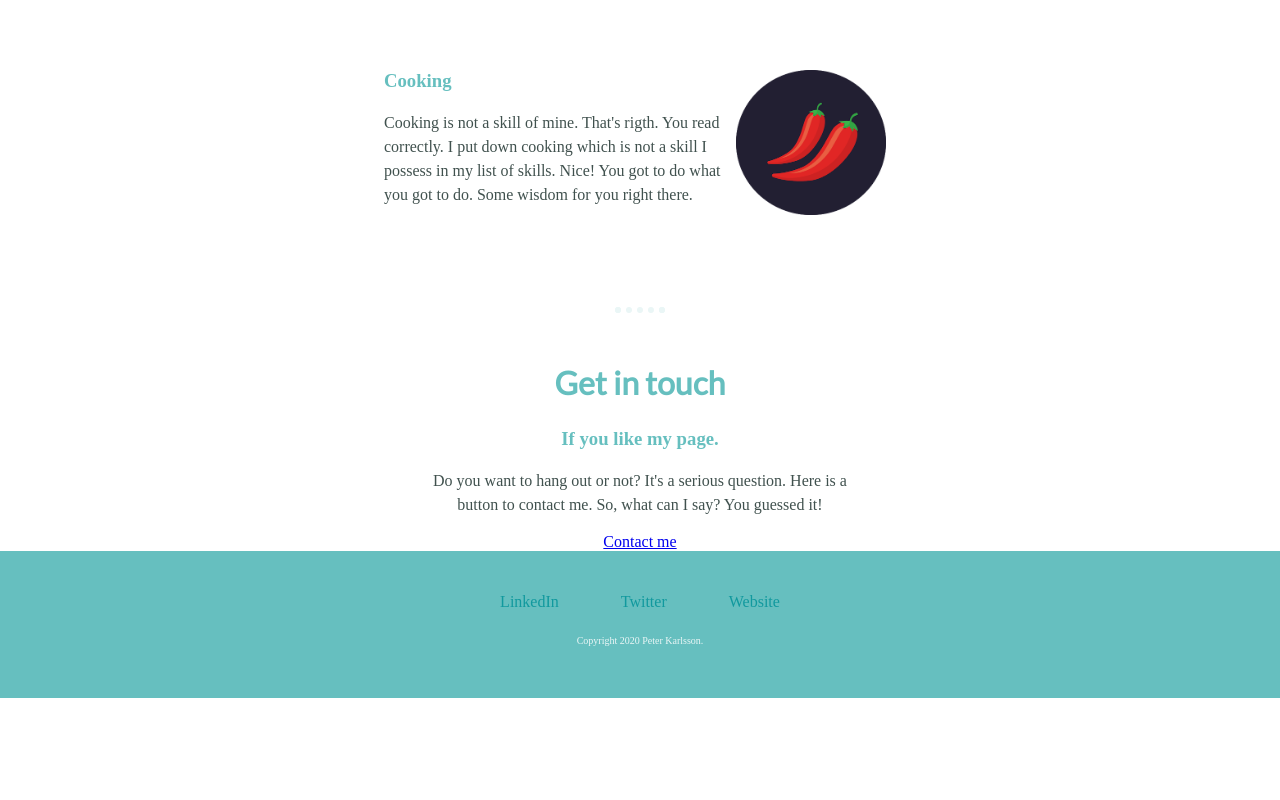
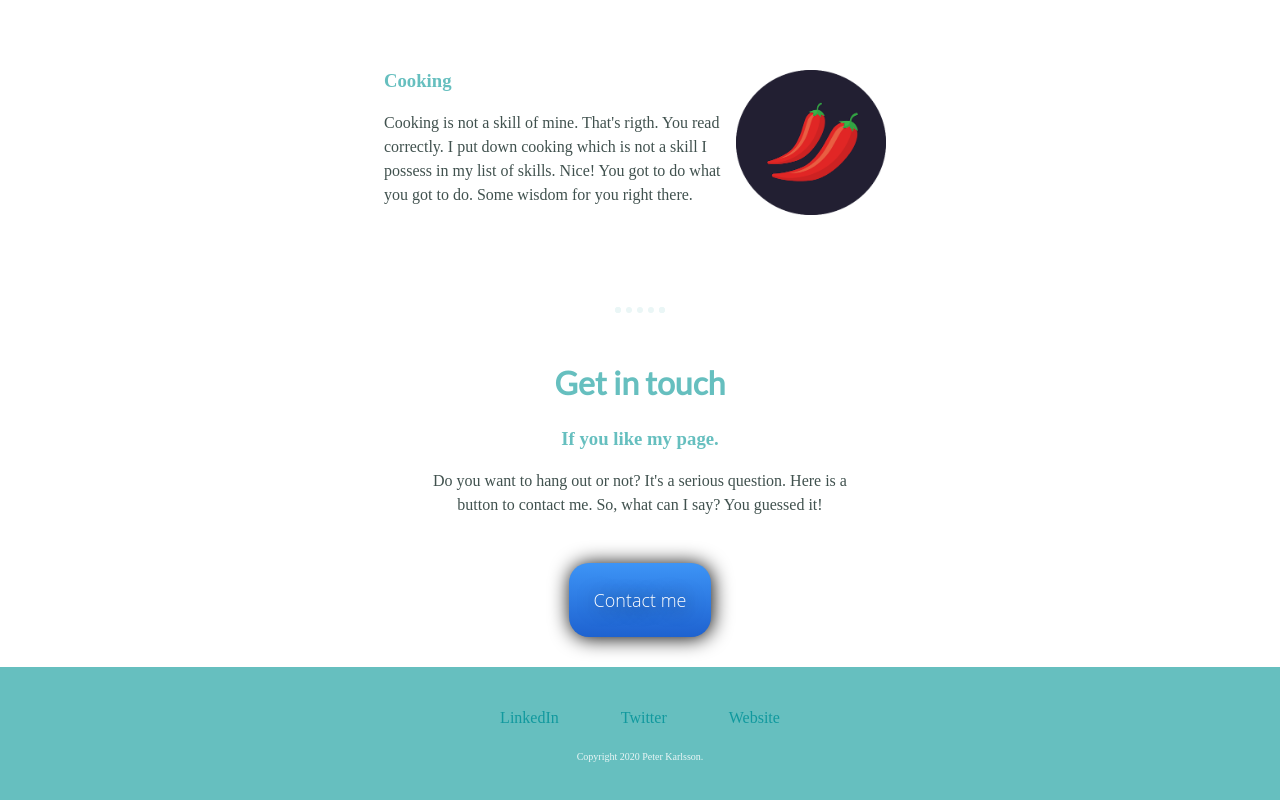
Before and after one commit to itPet/My-personal-page, a plain HTML site: page index.html in a window 1280 px wide. Shown: the part 1489-2289 px from the top of the page. Before the commit the page ends 2187 px from the top, so only its background shows below. Drawn offline with Linux system fonts and the light colour scheme; a web font is replaced by a local one.

Commit message:
Fixed contact button

```diff
--- a/global-styles.css
+++ b/global-styles.css
@@ -113,6 +113,30 @@ td {
   height: 200px;
 }
 
+.test {
+  margin: 30px;
+  background: #3D94F6;
+  background-image: -webkit-linear-gradient(top, #3D94F6, #1E62D0);
+  border-radius: 20px;
+  color: #FFFFFF;
+  font-family: Open Sans;
+  font-size: 18px;
+  font-weight: 100;
+  padding: 25px;
+  box-shadow: 1px 1px 20px 0px #000000;
+  text-shadow: 1px 1px 20px #000000;
+  text-decoration: none;
+  display: inline-block;
+  cursor: pointer;
+}
+
+.test:hover {
+  border: solid #337FED 1px;
+  background: #1E62D0;
+  border-radius: 20px;
+  text-decoration: none;
+}
+
 .btn {
    background: #3D94F6;
    background-image: -webkit-linear-gradient(top, #3D94F6, #1E62D0);
--- a/index.html
+++ b/index.html
@@ -44,8 +44,7 @@
     <h2>Get in touch</h2>
     <h3>If you like my page.</h3>
     <p class="end-statement">Do you want to hang out or not? It's a serious question. Here is a button to contact me. So, what can I say? You guessed it!</p>
-
-    <a href="#" class="btn">Contact me</a>
+    <a href="#" class="test">Contact me</a>
   </div>
 
   <div class="bottom-container">
```
